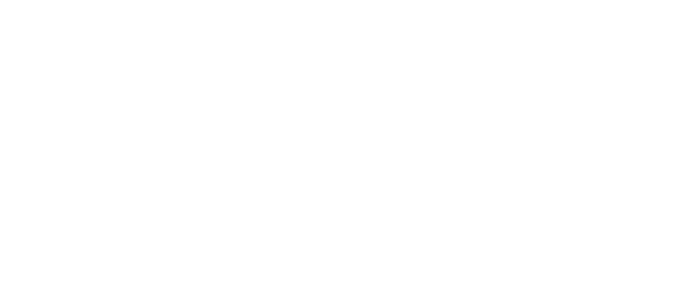
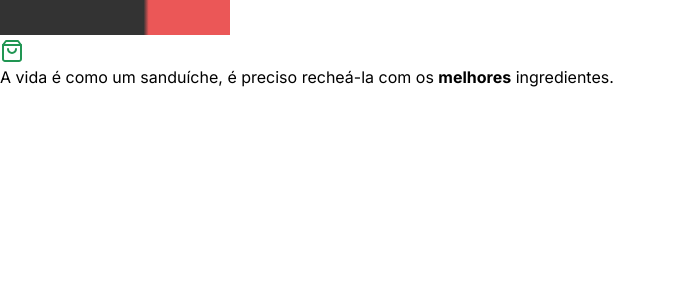
Before and after one commit to Danielle-Luz/Burguershop, a React (Create React App) app: page /login in a window 1280 px wide. Shown: the top 300 px of the page, without its empty margins (0-676 px from the left). Built offline with nearby package versions, Linux system fonts and the light colour scheme.

Commit message:
fix: add lacking components

```diff
--- a/src/components/FormUser/styles.ts
+++ b/src/components/FormUser/styles.ts
@@ -0,0 +1,5 @@
+import styled from "styled-components";
+
+export const FormUserStyled = styled.form`
+
+`
--- a/src/pages/Login/index.tsx
+++ b/src/pages/Login/index.tsx
@@ -1,5 +1,10 @@
+import { SiteInfo } from "../../components/SiteInfo";
+import { LoginStyled } from "./styles";
+
 export function Login() {
   return (
-    <></>
+    <LoginStyled>
+      <SiteInfo />
+    </LoginStyled>
   );
 }
--- a/src/pages/Login/styles.ts
+++ b/src/pages/Login/styles.ts
@@ -0,0 +1,5 @@
+import styled from "styled-components";
+
+export const LoginStyled = styled.div`
+
+`
```
Also changed, not shown: src/components/FormUser/index.tsx (+11 -0 lines).
